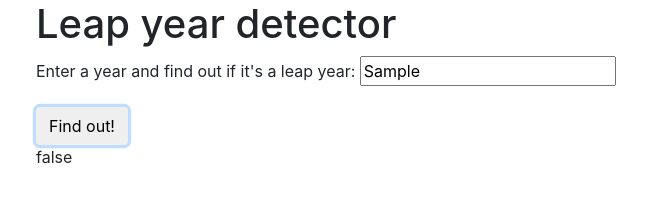
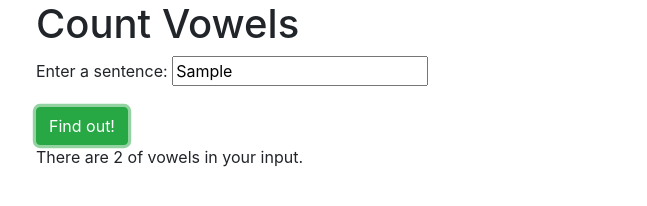
Before and after one commit to manuela-garcia/count-vowels, a plain HTML site: page index.html in a window 1280 px wide. Both pictures are taken after typing "Sample" into the empty fields and a click on the button "Find out!". Shown: the whole page, without its empty margins (49-696 px from the left). Drawn offline with Linux system fonts and the light colour scheme.

Commit message:
add business logic: count vowels in sentences with forEach loop.

```diff
--- a/index.html
+++ b/index.html
@@ -5,23 +5,22 @@
     <link href="css/styles.css" rel="stylesheet" type="text/css">
     <script src="js/jquery-3.2.1.js"></script>
     <script src="js/scripts.js"></script>
-    <title>Leap year detector</title>
+    <title>Count Vowels</title>
   </head>
   <body>
     <div class="container">
-      <h1>Leap year detector</h1>
+      <h1>Count Vowels</h1>
 
-      <form id="leap-year">
+      <form id="userString">
         <div class="form-group">
-          <label for="year">Enter a year and find out if it's a leap year:</label>
-          <input id="year" type="text">
+          <label for="string">Enter a sentence: </label>
+          <input id="string" type="text">
         </div>
-
-        <button type="submit" class="btn">Find out!</button>
+        <button type="submit" class="btn btn-success">Find out!</button>
       </form>
 
       <div id="result">
-
+        <p id="showResult"></p>
       </div>
     </div>
   </body>
--- a/js/scripts.js
+++ b/js/scripts.js
@@ -1,18 +1,30 @@
-$(document).ready(function(){
-  $("form#leap-year").submit(function(event) {
-    event.preventDefault();
-    var year = parseInt($("input#year").val());
-    var result = leapYear(year);
-    $("#result").text(result);
-  });
-
-  var leapYear = function(year) {
-    if ((year % 4 === 0) && (year % 100 !== 0) || (year % 400 === 0)) {
-      return true;
-    } else {
-      return false;
-    }
-  };
 
 
+
+
+
+
+$(document).ready(function() {
+  $("#userString").submit(function(event) {
+    event.preventDefault();
+    var userInput = $("#string").val().split(""); // string.split() turns a string into an array
+    console.log(userInput);
+    var vowels = ['a', 'e', 'i', 'o', 'u', 'A', 'E', 'I', 'O', 'U'];
+    var numVowels = 0;
+  //every letter in string --> for each --> is it a vowel?
+
+    userInput.forEach(function(character) {
+      vowels.forEach(function(vowel) {
+        if (character === vowel) {
+          numVowels ++;
+        // } else {
+        //   //do nothing
+        };
+      });
+    });
+
+    $("#showResult").text("There are " + numVowels + " of vowels in your input.");
+
+
+  });
 });
```
